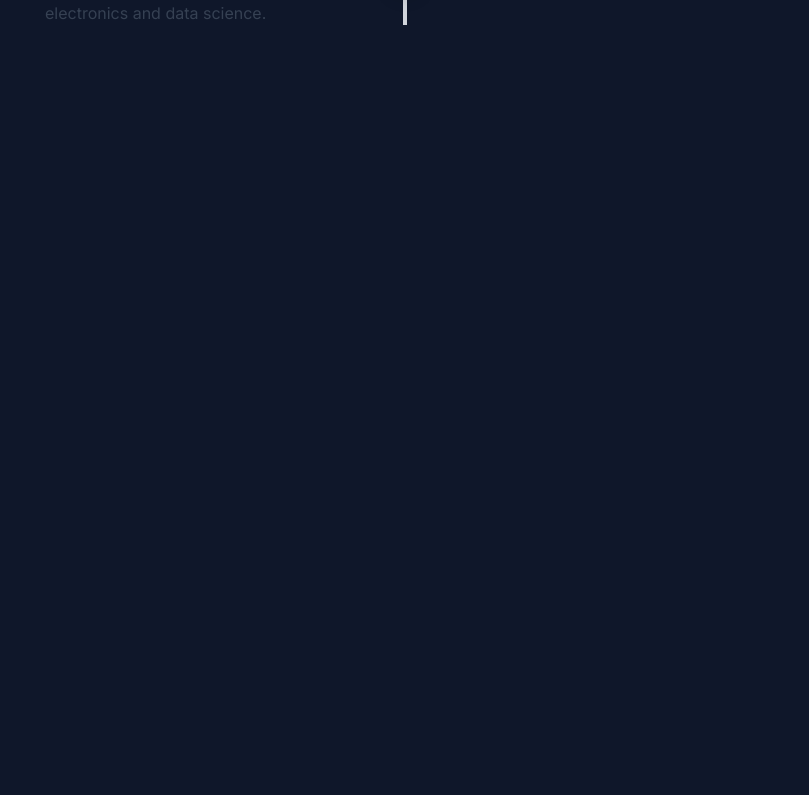
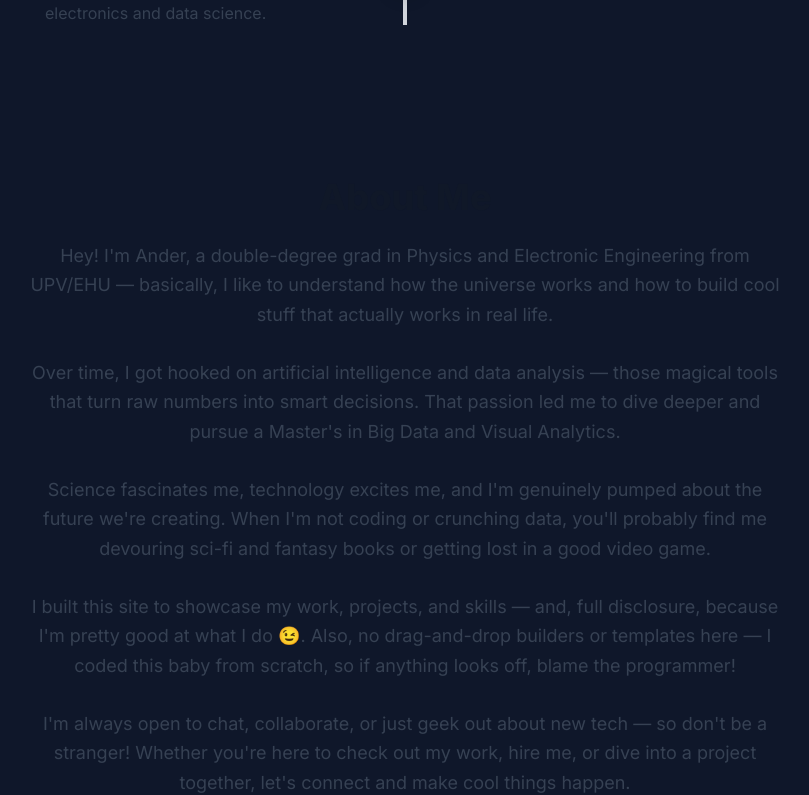
Before and after one commit to anderfrua/web, a Next.js app: page / in a window 1280 px wide. Shown: the part 1567-2362 px from the top of the page, without its empty margins (235-1044 px from the left). Before the commit the page ends 1680 px from the top, so only its background shows below. Built offline with nearby package versions, Linux system fonts and the light colour scheme.

Commit message:
about me

```diff
--- a/src/app/page.tsx
+++ b/src/app/page.tsx
@@ -135,6 +135,47 @@ export default function Home() {
           </div>
         </div>
       </section>
+
+      {/* Sección About Me */}
+      <section
+        id="about"
+        className="max-w-4xl mx-auto py-16 px-6 text-center"
+      >
+        <motion.h2
+          initial={{ opacity: 0, y: -20 }}
+          whileInView={{ opacity: 1, y: 0 }}
+          transition={{ duration: 0.6 }}
+          className="text-4xl font-extrabold text-gray-900 dark:text-white mb-6"
+        >
+          About Me
+        </motion.h2>
+        <motion.p
+          initial={{ opacity: 0 }}
+          whileInView={{ opacity: 1 }}
+          transition={{ duration: 0.8, delay: 0.2 }}
+          className="text-lg text-gray-700 dark:text-gray-300 max-w-3xl mx-auto leading-relaxed"
+        >
+          Hey! I'm Ander, a double-degree grad in Physics and Electronic Engineering from UPV/EHU — basically, I like to understand how the universe works and how to build cool stuff that actually works in real life.
+          <br /><br />
+          Over time, I got hooked on artificial intelligence and data analysis — those magical tools that turn raw numbers into smart decisions. That passion led me to dive deeper and pursue a Master's in Big Data and Visual Analytics.
+          <br /><br />
+          Science fascinates me, technology excites me, and I'm genuinely pumped about the future we're creating. When I'm not coding or crunching data, you'll probably find me devouring sci-fi and fantasy books or getting lost in a good video game.
+          <br /><br />
+          I built this site to showcase my work, projects, and skills — and, full disclosure, because I'm pretty good at what I do 😉. Also, no drag-and-drop builders or templates here — I coded this baby from scratch, so if anything looks off, blame the programmer!
+          <br /><br />
+          I'm always open to chat, collaborate, or just geek out about new tech — so don&apos;t be a stranger! Whether you're here to check out my work, hire me, or dive into a project together, let's connect and make cool things happen.
+          <br /><br />
+          Also, fair warning: I'm a bit of a sci-fi and fantasy nerd — expect some occasional references here and there.
+          <br /><br />
+          I'm constantly learning and evolving, so expect this site (and me!) to keep getting better.
+          <br /><br />
+          So, whether you&apos;re here to check out my work or geek out about AI, physics, or the latest fantasy saga, welcome aboard! Let&apos;s learn and create together.
+
+        </motion.p>
+      </section>
+
+
+
     </>
   );
 }
```
